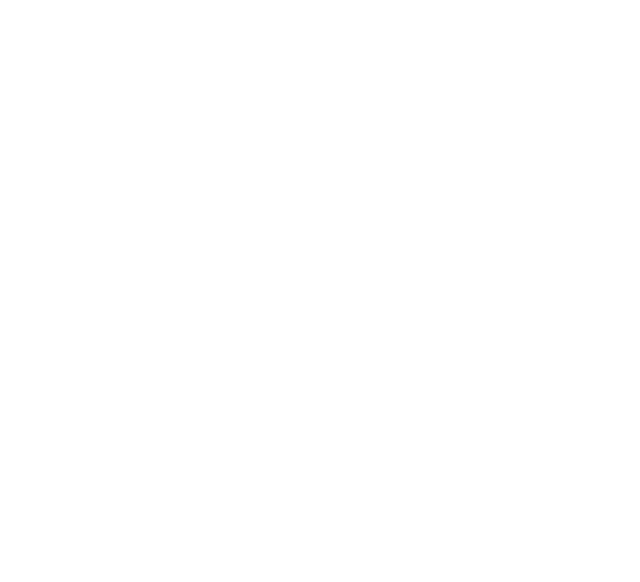
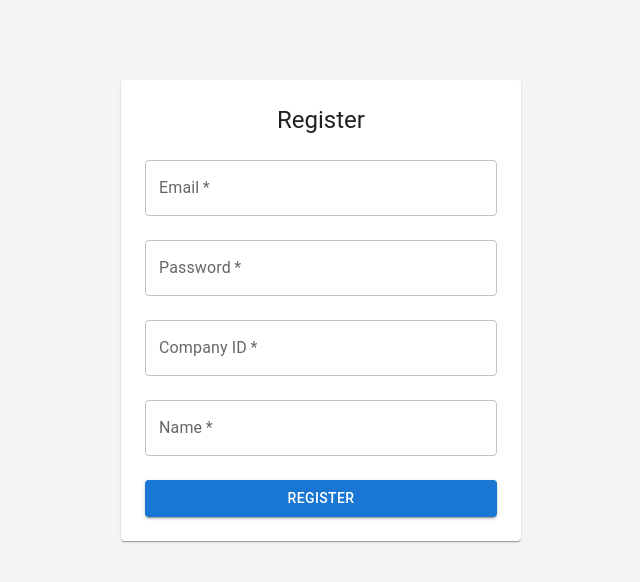
Before and after one commit to syafiq9326/dbshack, a React (Create React App) app in the folder frontend/: page /register in a window 1280 px wide. Before the commit this address had no page. Shown: the top 582 px of the page, without its empty margins (319-959 px from the left). Built offline with nearby package versions, Linux system fonts and the light colour scheme.

Commit message:
register page

```diff
--- a/frontend/src/App.js
+++ b/frontend/src/App.js
@@ -8,6 +8,7 @@
 import Login from "./pages/login";
 import Productlist from "./pages/protected/productlist";
 import RequestsReceivedPage from "./pages/requestsReceived";
+import RegisterPage from "./pages/register";
 
 const App = () => {
   return (
@@ -18,6 +19,7 @@
           <Route path="/" element={<Login />} />
           <Route path="/productlist" element={<Productlist />} />
           <Route path="/requests-received" element={<RequestsReceived />} />
+          <Route path="/register" element={<RegisterPage />} />
         </Routes>
         {/* <Navbar /> */}
         <Routes>
--- /dev/null
+++ b/frontend/src/components/register/myRegistration.js
@@ -0,0 +1,76 @@
+import React, { useState } from "react";
+import { TextField, Button, Paper, Box, Typography } from "@mui/material";
+
+export default function RegisterPage() {
+  const [formData, setFormData] = useState({
+    email: "",
+    password: "",
+    companyID: "",
+    name: "",
+  });
+
+  const handleChange = (e) => {
+    const { name, value } = e.target;
+    setFormData((prev) => ({ ...prev, [name]: value }));
+  };
+
+  const handleSubmit = (e) => {
+    e.preventDefault();
+    // sending data to an API?
+    console.log(formData);
+  };
+
+  return (
+    <Paper sx={{ padding: 3, maxWidth: 400, margin: "auto", mt: 5 }}>
+      <Typography variant="h5" align="center" gutterBottom>
+        Register
+      </Typography>
+      <Box component="form" onSubmit={handleSubmit} noValidate autoComplete="off">
+        <TextField
+          label="Email"
+          variant="outlined"
+          fullWidth
+          margin="normal"
+          name="email"
+          value={formData.email}
+          onChange={handleChange}
+          required
+        />
+        <TextField
+          label="Password"
+          variant="outlined"
+          fullWidth
+          margin="normal"
+          name="password"
+          type="password"
+          value={formData.password}
+          onChange={handleChange}
+          required
+        />
+        <TextField
+          label="Company ID"
+          variant="outlined"
+          fullWidth
+          margin="normal"
+          name="companyID"
+          value={formData.companyID}
+          onChange={handleChange}
+          required
+        />
+        <TextField
+          label="Name"
+          variant="outlined"
+          fullWidth
+          margin="normal"
+          name="name"
+          value={formData.name}
+          onChange={handleChange}
+          required
+        />
+        <Button type="submit" variant="contained" fullWidth sx={{ mt: 2 }}>
+          Register
+        </Button>
+      </Box>
+    </Paper>
+  );
+}
--- /dev/null
+++ b/frontend/src/pages/register/index.js
@@ -0,0 +1,14 @@
+import React from "react";
+import RegisterPage from "../../components/register/myRegistration";
+
+const LandingPage = () => {
+  return (
+    <div className="flex justify-center h-screen pt-6 bg-gray-100 font-manrope">
+      <div className="flex flex-col gap-4 p-4 col-span-full md:col-span-3 lg:col-span-3">
+        <RegisterPage />
+      </div>
+    </div>
+  );
+};
+
+export default LandingPage;
```
Also changed, not shown: frontend/package.json (+10 -2 lines), 1 other file (tests, documents, lock files or other folders).
